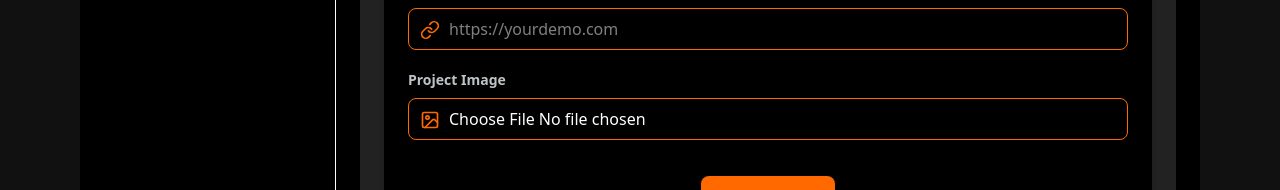
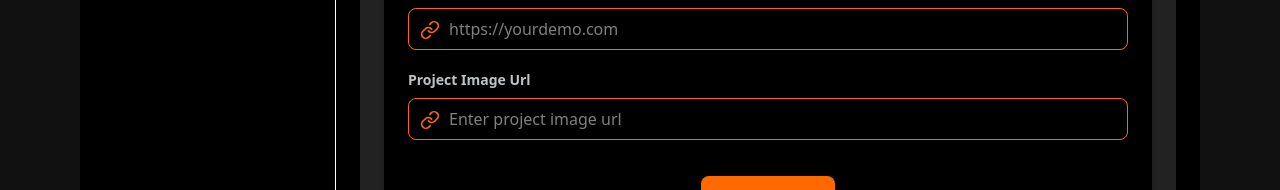
Before and after one commit to mohdumar-mern/umarportfolio-frontend, a React (Vite) app: page /dashboard/projects/add in a window 1280 px wide. Shown: the part 714-904 px from the top of the page. Built offline with nearby package versions, Linux system fonts and the light colour scheme; no server answers; sample sign-in values are in the browser's storage.

Commit message:
fix to avatar card and also fix add project and image upload to convert link and project is show to newest order

```diff
--- a/src/components/Sociallinks/SocialLinksComponents.jsx
+++ b/src/components/Sociallinks/SocialLinksComponents.jsx
@@ -13,8 +13,7 @@ const SkeletonCircle = ({ className = "" }) => (
 
 const SocialLinksComponents = ({ color }) => {
   const dispatch = useDispatch();
-  const { socialLinks, loading, error } = useSelector((state) => state.profile);
-  console.log(socialLinks)
+  const { socialLinks, loading } = useSelector((state) => state.profile);
 
   useEffect(() => {
     if (!socialLinks) {
@@ -32,18 +31,6 @@ const SocialLinksComponents = ({ color }) => {
     );
   }
 
-  // if (error) {
-  //   return (
-  //     <div
-  //       className="text-center text-red-500 mt-4"
-  //       role="alert"
-  //       aria-live="polite"
-  //     >
-  //       Failed to load social links.
-  //     </div>
-  //   );
-  // }
-
   if (!socialLinks || Object.keys(socialLinks).length === 0) {
     return (
       <p className="text-center text-yellow-400 mt-10" role="status">
--- a/src/features/Project/projectSlice.js
+++ b/src/features/Project/projectSlice.js
@@ -40,6 +40,7 @@ export const addProject = createAsyncThunk(
       const response = await axios.post(`${API_URL}projects/add`, projectData, {
         headers: getAuthHeaders(),
       });
+      console.log(response)
       return response.data;
     } catch (error) {
       return rejectWithValue(error?.response?.data?.message || error.message);
--- a/src/pages/AboutPage/AboutPage.jsx
+++ b/src/pages/AboutPage/AboutPage.jsx
@@ -154,7 +154,7 @@ const AboutPage = () => {
               initial={{ scale: 1 }}
               animate={{ scale: 1 }}
             >
-              <AvatarCard />
+              <AvatarCard size = "w-80 h-80" />
             </motion.div>
           </motion.div>
         </section>
--- a/src/pages/HeroSection/HeroPage.jsx
+++ b/src/pages/HeroSection/HeroPage.jsx
@@ -109,7 +109,8 @@ const Home = () => {
               initial={{ scale: 1 }}
               animate={{ scale: 1 }}
             >
-              <AvatarCard />
+              <AvatarCard size="w-96 h-96" />
+
             </motion.div>
           </motion.div>
 
--- a/src/pages/Services/ServicesPage.jsx
+++ b/src/pages/Services/ServicesPage.jsx
@@ -10,6 +10,7 @@ import { motion } from "framer-motion";
 const ServicesPage = () => {
   const dispatch = useDispatch();
   const { services, error, loading } = useSelector((state) => state.service);
+
 
   useEffect(() => {
     dispatch(fetchServices());
@@ -64,7 +65,7 @@ const ServicesPage = () => {
               </p>
             </motion.header>
 
-            {/* ❌ Error */}
+            {/*  Error */}
             {error && (
               <motion.p
                 variants={cardVariants}
@@ -74,7 +75,7 @@ const ServicesPage = () => {
               </motion.p>
             )}
 
-            {/* ✅ Services Grid */}
+            {/*  Services Grid */}
             <motion.div
               variants={containerVariants}
               className="max-w-6xl mx-auto grid grid-cols-1 sm:grid-cols-2 md:grid-cols-3 lg:grid-cols-4 gap-4 "
--- a/src/pages/projects/ProjectPage.jsx
+++ b/src/pages/projects/ProjectPage.jsx
@@ -128,7 +128,7 @@ const ProjectPage = () => {
                 {projects.map((proj) => (
                   <motion.div key={proj._id} variants={cardVariants}>
                     <ProjectCard
-                      image={proj.file?.url}
+                      image={proj.imageUrl}
                       title={proj.title}
                       description={proj.description}
                       techStack={proj.techStack?.[0]}
--- a/src/private/Dashboard/project/ProjectAddAndUpdate.jsx
+++ b/src/private/Dashboard/project/ProjectAddAndUpdate.jsx
@@ -36,7 +36,7 @@ const ProjectAddUpdate = () => {
     techStack: "",
     githubLink: "",
     liveDemo: "",
-    file: null,
+    imageUrl: "",
   });
 
   useEffect(() => {
@@ -47,7 +47,7 @@ const ProjectAddUpdate = () => {
         techStack: existingProject.techStack || "",
         githubLink: existingProject.githubLink || "",
         liveDemo: existingProject.liveDemo || "",
-        file: null, // for preview only if needed
+        imageUrl: existingProject.imageUrl || ""
       });
     }
   }, [isEditing, existingProject]);
@@ -67,9 +67,9 @@ const ProjectAddUpdate = () => {
     setFormData((prev) => ({ ...prev, [name]: value }));
   }, []);
 
-  const handleFileChange = useCallback((e) => {
-    setFormData((prev) => ({ ...prev, file: e.target.files[0] }));
-  }, []);
+  // const handleFileChange = useCallback((e) => {
+  //   setFormData((prev) => ({ ...prev, file: e.target.files[0] }));
+  // }, []);
 
   const handleSubmit = async (e) => {
     e.preventDefault();
@@ -174,13 +174,13 @@ const ProjectAddUpdate = () => {
         })}
 
         {renderInput({
-          label: "Project Image",
-          type: "file",
-          name: "file",
-          accept: "image/*",
-          onChange: handleFileChange,
-          icon: Image,
-          required: !isEditing,
+          label: "Project Image Url",
+          type: "text",
+          name: "imageUrl",
+          placeholder: "Enter project image url",
+          value: formData.imageUrl,
+          onChange: handleChange,
+          icon: Link,
         })}
 
         <div className="text-center pt-4">
```
Also changed, not shown: src/components/UI/card/AvatarCard.jsx (+2 -38 lines), src/components/UI/card/ResumeDownload.jsx (+2 -11 lines), src/assets/avatar.jpeg (deleted), src/assets/avatar.jpg (added).
